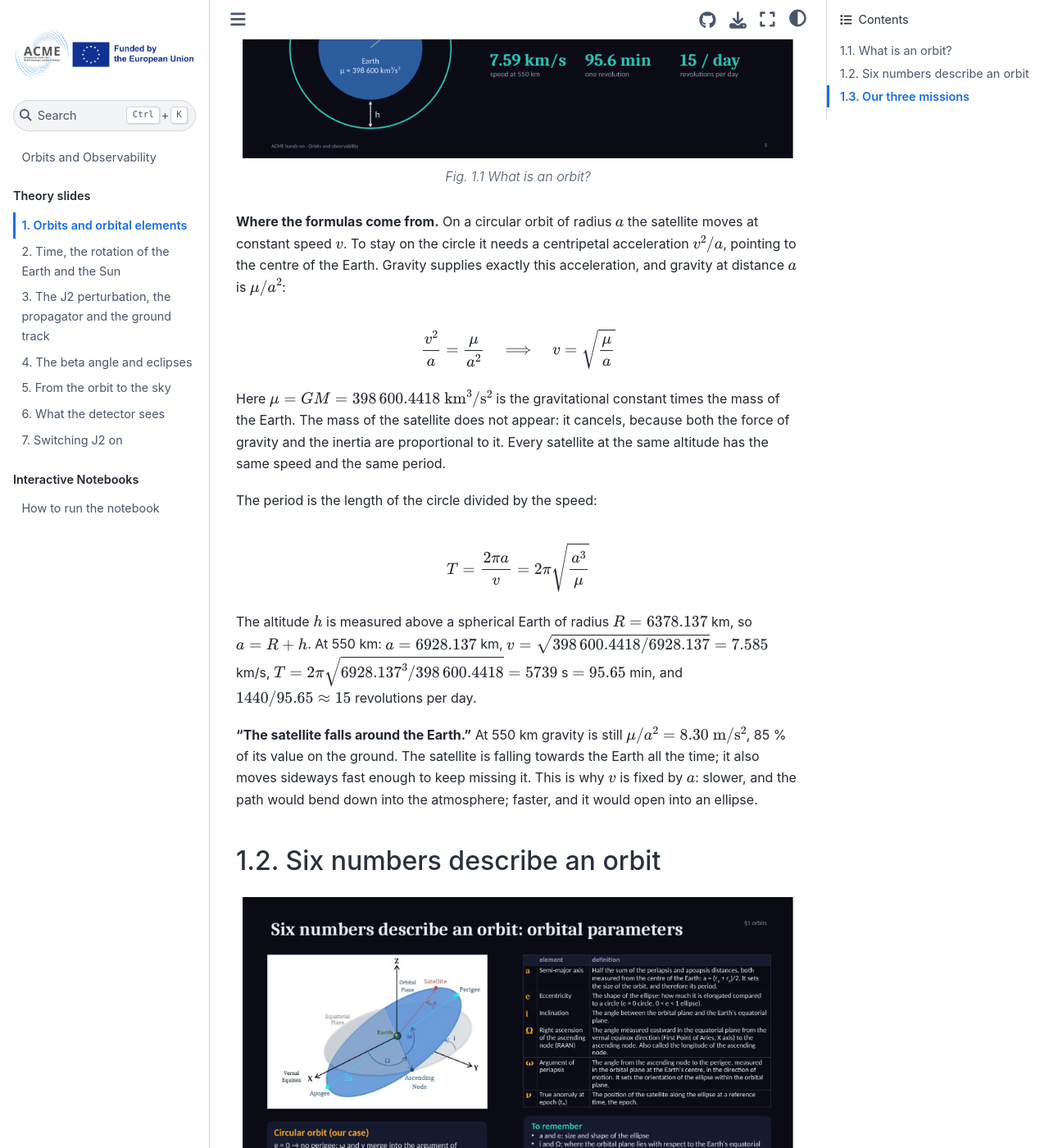
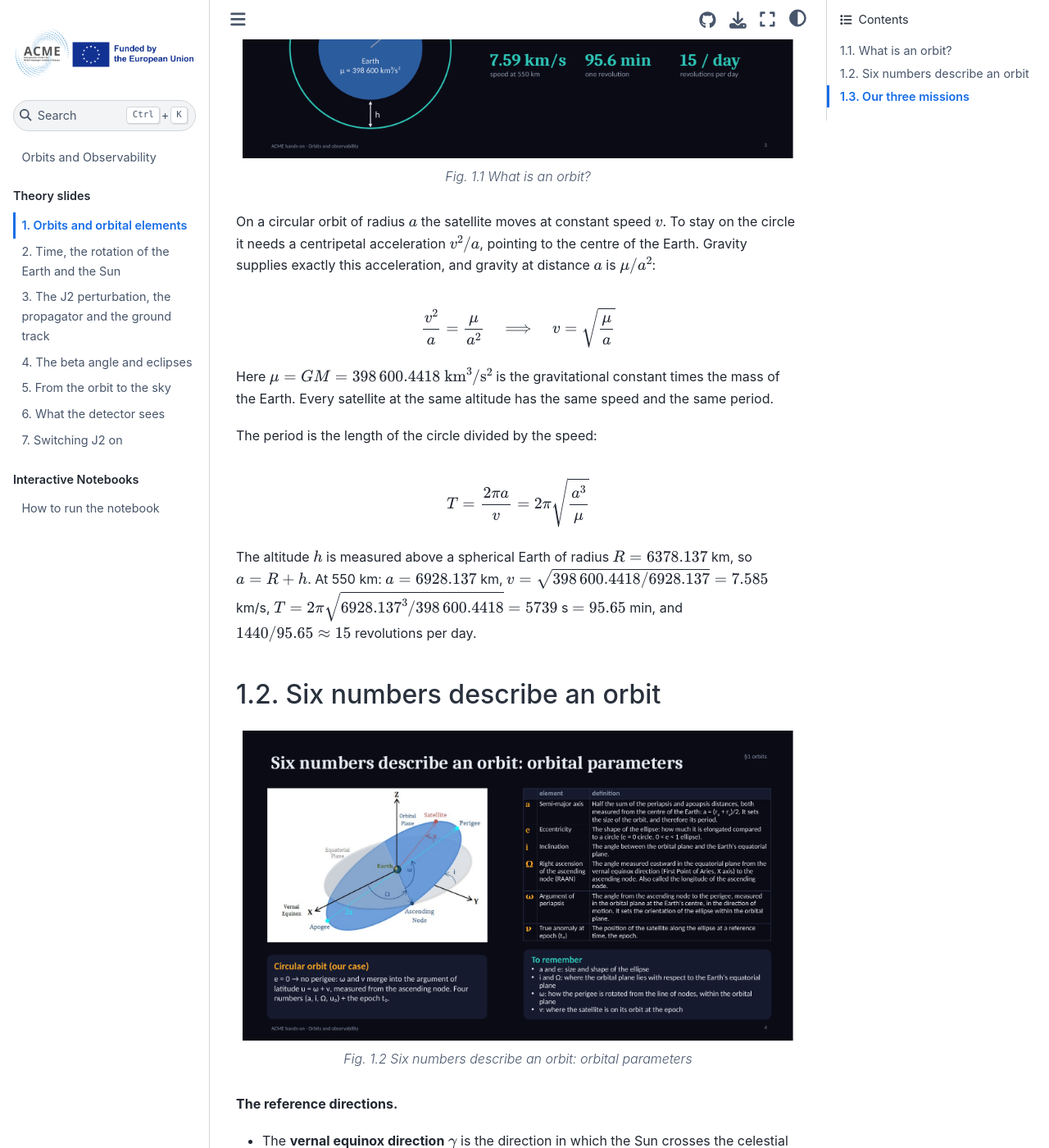
Before and after one commit to giuliofontanella0-jpg/acme-orbits-tutorial, a Jupyter Book: the page built from theory/01_orbits.md, in a window 1280 px wide and 1400 px high, scrolled down 452 px. Shown: the whole window at 82% size. Built offline with Jupyter Book 1.0.4 settings and Sphinx 7.4.7 and the Sphinx Book theme 1.1.4, drawn with Linux system fonts in a browser that asks for light colours; pages that are not in the unit, such as notebooks, are missing from menus; some of the changed text lies outside the part shown.

Commit message:
Update 01_orbits.md

````diff
--- a/theory/01_orbits.md
+++ b/theory/01_orbits.md
@@ -10,8 +10,8 @@
 *What is an orbit?*
 ```
 
-**Where the formulas come from.** On a circular orbit of radius $a$ the satellite moves
-at constant speed $v$. To stay on the circle it needs a centripetal acceleration $v^2/a$,
+On a circular orbit of radius $a$ the satellite moves at constant speed $v$.
+To stay on the circle it needs a centripetal acceleration $v^2/a$,
 pointing to the centre of the Earth. Gravity supplies exactly this acceleration, and
 gravity at distance $a$ is $\mu/a^2$:
 
@@ -22,8 +22,7 @@ v = \sqrt{\frac{\mu}{a}}
 $$
 
 Here $\mu = GM = 398\,600.4418\ \mathrm{km^3/s^2}$ is the gravitational constant times the
-mass of the Earth. The mass of the satellite does not appear: it cancels, because both
-the force of gravity and the inertia are proportional to it. Every satellite at the same
+mass of the Earth. Every satellite at the same
 altitude has the same speed and the same period.
 
 The period is the length of the circle divided by the speed:
@@ -36,12 +35,6 @@ The altitude $h$ is measured above a spherical Earth of radius $R = 6378.137$ km
 $a = R + h$. At 550 km: $a = 6928.137$ km, $v = \sqrt{398\,600.4418/6928.137} = 7.585$ km/s,
 $T = 2\pi\sqrt{6928.137^3/398\,600.4418} = 5739$ s $= 95.65$ min, and
 $1440/95.65 \approx 15$ revolutions per day.
-
-**"The satellite falls around the Earth."** At 550 km gravity is still
-$\mu/a^2 = 8.30\ \mathrm{m/s^2}$, 85 % of its value on the ground. The satellite is
-falling towards the Earth all the time; it also moves sideways fast enough to keep
-missing it. This is why $v$ is fixed by $a$: slower, and the path would bend down into
-the atmosphere; faster, and it would open into an ellipse.
 
 ## Six numbers describe an orbit
 
@@ -76,13 +69,7 @@ satellite.
 - The angle from the node to the satellite still exists, because it does not pass
   through the perigee. It is their sum, the **argument of latitude** $u = \omega + \nu$.
 
-On a circle the pairs $(30°, 60°)$, $(50°, 40°)$ and $(0°, 90°)$ all put the satellite
-in the same place: only the sum $u = 90°$ matters. In the notebook the satellite is
-moved along the orbit by advancing $u$ directly, $u(t) = u_0 + \dot u\,t$.
-
-The same happens on real, nearly circular orbits ($e \approx 0.001$ in LEO): the perigee
-exists but is poorly determined, so $\omega$ jumps from one orbit determination to the
-next, while $u$ stays stable.
+ n the notebook the satellite is moved along the orbit by advancing $u$ directly, $u(t) = u_0 + \dot u\,t$.
 
 ## Our three missions
 
@@ -92,7 +79,7 @@ next, while $u$ stays stable.
 *Our three missions*
 ```
 
-**Why these three.** They cover three typical inclinations of LEO missions: a low
+They cover three typical inclinations of LEO missions: a low
 inclination (Crystal Eye, 37°), a medium one (ISS, 51.6°) and a sun-synchronous one
 (NUSES, 97.6°). The same notebook runs on all three, so every result can be compared.
 
@@ -101,10 +88,4 @@ by the mission design, but $\Omega$ depends on the time of the launch: the same
 launched a few hours later, puts the plane at a different $\Omega$. For Crystal Eye and
 the ISS we choose one simple case: at the epoch the ascending node is on the meridian of
 Kourou. To turn "above Kourou" into an angle measured from $\gamma$ we need to know how
-far the Earth has turned at that moment, that is GMST (see [](02_time.md)):
-$\Omega = \mathrm{GMST}(t_0) + \lambda_\mathrm{Kourou} = 100.692° - 52.65° = 48.04°$.
-For NUSES $\Omega = 99.05°$ is taken from the mission.
-
-**Crystal Eye** is a concept of an all-sky X/gamma-ray monitor; **NUSES** is the GSSI
-pathfinder mission; the **ISS** is a familiar reference, and its dates here are only
-illustrative. The nodal period $T_n$ is defined in [](03_j2_propagation.md).
+far the Earth has turned at that moment, that is GMST (see [](02_time.md)).
````
